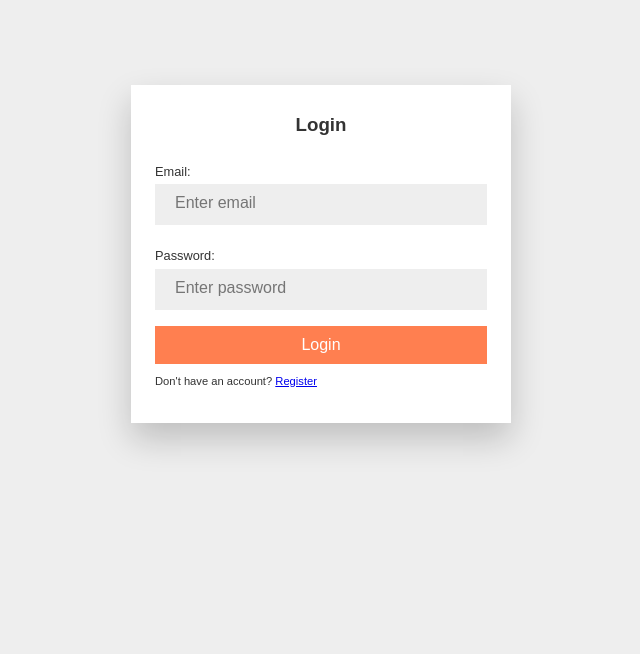
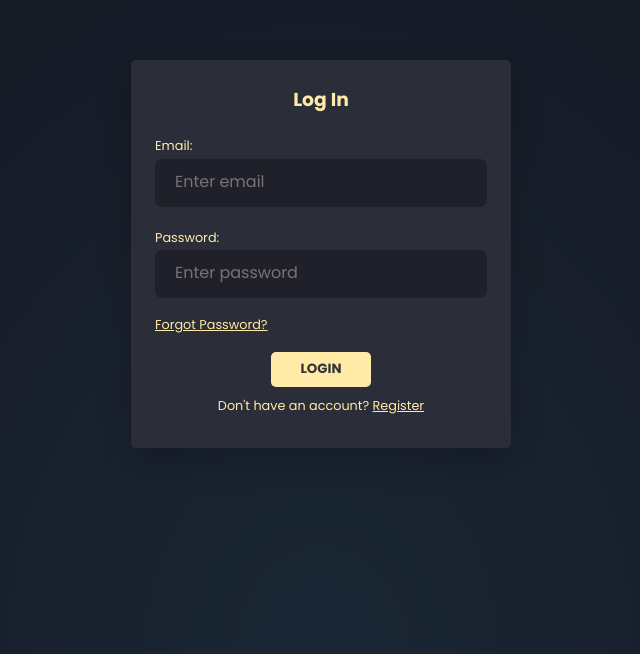
Before and after one commit to Strale2006/BlogIt-Front, a React (Create React App) app: page /login in a window 1280 px wide. Shown: the part 146-800 px from the top of the page, without its empty margins (319-959 px from the left). Built offline with nearby package versions, Linux system fonts and the light colour scheme.

Commit message:
Front commit new

```diff
--- a/src/components/screens/ForgotPasswordScreen.css
+++ b/src/components/screens/ForgotPasswordScreen.css
@@ -1,29 +1,51 @@
-.login-screen {
+@import url('https://fonts.googleapis.com/css?family=Poppins:400,500,600,700,800,900');
+
+*{
+    font-family: 'Poppins', sans-serif;
+
+}
+.forgotpassword-screen {
     width: 100%;
     height: 100vh;
     display: flex;
     justify-content: center;
     align-items: center;
+    background: radial-gradient(ellipse at bottom, #1B2735 0%, #12141d 100%);
 }
 
-.login-screen__form {
-    width: 380px;
+.forgotpassword-screen__form {
+    display: flex;
+    width: 450px;
     padding: 1.5rem;
     box-shadow: 0 1rem 2rem rgba(0, 0, 0, 0.2);
-    background: #fff;
+    background-color: #2b2e38;
+    flex-direction: column;
+    align-items: center;
 }
 
-.login-screen__title {
+.forgotpassword-screen__title {
     text-align: center;
     margin-bottom: 1rem;
 }
 
-.login-screen__forgotpassword {
-    font-size: 0.7rem;
+.forgotpassword-screen__forgotpassword {
+    font-size: 0.8rem;
 }
 
-.login-screen__subtext {
-    font-size: 0.7rem;
+.forgotpassword-screen__subtext {
+    font-size: 0.8rem;
     display: block;
     margin: 0.5rem 0;
 }
+
+.send-email__btn{
+    display: flex;
+    background-color: #ffeba7;
+    color: #333333;
+    font-weight: 700;
+    width: 140px;
+    height: 35px;
+    align-items: center;
+    justify-content: center;
+    border-radius: 5px;
+}
--- a/src/components/screens/ForgotPasswordScreen.js
+++ b/src/components/screens/ForgotPasswordScreen.js
@@ -42,7 +42,7 @@ const ForgotPasswordScreen = () => {
                 <div className="form-group">
                     <p className="forgotpassword-screen__subtext">
                         Please enter the email address you register your account with. We
-                        will send you reset password confirmation to this email
+                        will send you reset password confirmation to this email.
                     </p>
                     <label htmlFor="email">Email:</label>
                     <input
@@ -54,7 +54,7 @@ const ForgotPasswordScreen = () => {
                         onChange={(e) => setEmail(e.target.value)}
                     />
                 </div>
-                <button type="submit" className="btn btn-primary">
+                <button type="submit" className="btn btn-primary send-email__btn">
                     Send Email
                 </button>
             </form>
--- a/src/components/screens/LoginScreen.css
+++ b/src/components/screens/LoginScreen.css
@@ -1,16 +1,25 @@
+@import url('https://fonts.googleapis.com/css?family=Poppins:400,500,600,700,800,900');
+
 .login-screen {
+    font-family: 'Poppins', sans-serif;
     width: 100%;
     height: 100vh;
     display: flex;
     justify-content: center;
     align-items: center;
+    background: radial-gradient(ellipse at bottom, #1B2735 0%, #12141d 100%);
+    color: #ffeba7;
 }
 
-.login-screen__form {
+.login-screen_form {
+    display: flex;
+    flex-direction: column;
     width: 380px;
     padding: 1.5rem;
     box-shadow: 0 1rem 2rem rgba(0, 0, 0, 0.2);
-    background: #fff;
+    background-color: #2b2e38;
+    align-items: center;
+    border-radius: 5px;
 }
 
 .login-screen__title {
@@ -23,7 +32,23 @@
 }
 
 .login-screen__subtext {
-    font-size: 0.7rem;
+    font-size: 0.8rem;
     display: block;
     margin: 0.5rem 0;
+    color: #ffeba7;
 }
+
+.login-button{
+    background-color: #ffeba7;
+    border-radius: 5px;
+    width: 100px;
+    height: 35px;
+    border: none;
+    outline: none;
+    font-weight: 700;
+    color: #333333;
+}
+
+.subtext-link{
+    color: #ffeba7;
+}
--- a/src/components/screens/LoginScreen.js
+++ b/src/components/screens/LoginScreen.js
@@ -50,24 +50,27 @@ const LoginScreen = () => {
 
     return (
         <div className="login-screen">
-            <form onSubmit={loginHandler} className="login-screen__form">
-                <h3 className="login-screen__title">Login</h3>
+            <form onSubmit={loginHandler} className="login-screen_form">
+                <h3 className="login-screen__title">Log In</h3>
                 {error && <span className="error-message">{error}</span>}
 
                 <div className="form-group">
                     <label htmlFor="email">Email:</label>
-                    <input type="email" required id="email" placeholder="Enter email" value={email} onChange={(e) => setEmail(e.target.value)}/>
+                    <input className="login--input" type="email" required id="email" placeholder="Enter email" value={email} onChange={(e) => setEmail(e.target.value)}/>
                 </div>
 
                 <div className="form-group">
                     <label htmlFor="password">Password:</label>
-                    <input type="password" required id="password" placeholder="Enter password" value={password} onChange={(e) => setPassword(e.target.value)}/>
+                    <input className="login-input" type="password" required id="password" placeholder="Enter password" value={password} onChange={(e) => setPassword(e.target.value)}/>
+                    <span className="login-screen__subtext">
+                         <Link className="subtext-link" to="/forgotpassword">Forgot Password?</Link>
+                    </span>
                 </div>
 
-                <button type="submit" className="btn btn-primary">Login</button>
+                <button type="submit" className="login-button">LOGIN</button>
 
                 <span className="login-screen__subtext">
-                    Don't have an account? <Link to="/register">Register</Link>
+                    Don't have an account? <Link className="subtext-link" to="/register">Register</Link>
                 </span>
 
             </form>
--- a/src/components/screens/RegisterScreen.css
+++ b/src/components/screens/RegisterScreen.css
@@ -1,16 +1,27 @@
+@import url('https://fonts.googleapis.com/css?family=Poppins:400,500,600,700,800,900');
+
+*{
+    color: #ffeba7;
+    font-family: 'Poppins', sans-serif;
+}
+
 .register-screen {
     width: 100%;
     height: 100vh;
     display: flex;
     justify-content: center;
     align-items: center;
+    background: radial-gradient(ellipse at bottom, #1B2735 0%, #12141d 100%);
 }
 
 .register-screen__form {
+    display: flex;
+    flex-direction: column;
+    align-items: center;
     width: 380px;
     padding: 1.5rem;
     box-shadow: 0 1rem 2rem rgba(0, 0, 0, 0.2);
-    background: #fff;
+    background: #2b2e38;
 }
 
 .register-screen__title {
@@ -19,7 +30,19 @@
 }
 
 .register-screen__subtext {
-    font-size: 0.7rem;
+    font-size: 0.8rem;
     display: block;
     margin: 0.5rem 0;
 }
+
+.register-btn{
+    display: flex;
+    background-color: #ffeba7;
+    color: #333333;
+    font-weight: 700;
+    width: 100px;
+    height: 35px;
+    align-items: center;
+    justify-content: center;
+    border-radius: 5px;
+}
--- a/src/components/screens/RegisterScreen.js
+++ b/src/components/screens/RegisterScreen.js
@@ -53,7 +53,7 @@ const RegisterScreen = () => {
     return (
         <div className="register-screen">
             <form onSubmit={registerHandler} className="register-screen__form">
-                <h3 className="register-screen__title">Register</h3>
+                <h3 className="register-screen__title">Sign Up</h3>
                 {error && <span className="error-message">{error}</span>}
                 <div className="form-group">
                     <label htmlFor="name">Username:</label>
@@ -72,7 +72,7 @@ const RegisterScreen = () => {
                     <input type="password" required id="confirmpassword" placeholder="Confirm password" value={confirmPassword} onChange={(e) => setConfirmPassword(e.target.value)} />
                 </div>
 
-                <button type="submit" className="btn btn-primary">Register</button>
+                <button type="submit" className="btn btn-primary register-btn">Register</button>
 
                 <span className="register-screen__subtext">
                     Already have an account? <Link to="/login">Login</Link>
--- a/src/components/screens/ResetPasswordScreen.css
+++ b/src/components/screens/ResetPasswordScreen.css
@@ -1,19 +1,41 @@
+@import url('https://fonts.googleapis.com/css?family=Poppins:400,500,600,700,800,900');
+*{
+    font-family: 'Poppins', sans-serif;
+}
+
 .resetpassword-screen {
     width: 100%;
     height: 100vh;
     display: flex;
     justify-content: center;
     align-items: center;
+    background: radial-gradient(ellipse at bottom, #1B2735 0%, #12141d 100%);
+
 }
 
 .resetpassword-screen__form {
+    display: flex;
     width: 380px;
     padding: 1.5rem;
     box-shadow: 0 1rem 2rem rgba(0, 0, 0, 0.2);
-    background: #fff;
+    background-color: #2b2e38;
+    align-items: center;
+    flex-direction: column;
 }
 
 .resetpassword-screen__title {
     text-align: center;
     margin-bottom: 1rem;
 }
+
+.reset-pass__btn{
+    display: flex;
+    background-color: #ffeba7;
+    color: #333333;
+    font-weight: 700;
+    width: 175px;
+    height: 35px;
+    align-items: center;
+    justify-content: center;
+    border-radius: 5px;
+}
--- a/src/components/screens/ResetPasswordScreen.js
+++ b/src/components/screens/ResetPasswordScreen.js
@@ -87,7 +87,7 @@ const ResetPasswordScreen = ({ match }) => {
                         onChange={(e) => setConfirmPassword(e.target.value)}
                     />
                 </div>
-                <button type="submit" className="btn btn-primary">
+                <button type="submit" className="btn btn-primary reset-pass__btn">
                     Reset Password
                 </button>
             </form>
--- a/src/index.css
+++ b/src/index.css
@@ -1,3 +1,5 @@
+@import url('https://fonts.googleapis.com/css?family=Poppins:400,500,600,700,800,900');
+
 * {
     margin: 0;
     padding: 0;
@@ -26,9 +28,11 @@ body {
     padding: 10px 20px;
     border: none;
     border-bottom: 3px solid transparent;
-    background-color: #eee;
+    background-color: #1f2029;
+    color: #56575a;
     outline-width: 0;
     font-size: 1rem;
+    border-radius: 7px;
 }
 
 .form-group input:focus {
@@ -53,21 +57,25 @@ body {
 }
 
 .error-message {
+    font-family: 'Poppins', sans-serif;
     width: 100%;
     display: inline-block;
     padding: 5px;
-    background: red;
-    color: #fff;
+    background: #1d1e26;
+    color: #7c7d81;
     text-align: center;
     margin: 0.5rem 0;
+    border-radius: 10px;
 }
 
 .success-message {
+    font-family: 'Poppins', sans-serif;
     width: 100%;
     display: inline-block;
     padding: 5px;
-    background: green;
-    color: #fff;
+    background: #1d1e26;
+    color: #7c7d81;
     text-align: center;
     margin: 0.5rem 0;
+    border-radius: 10px;
 }
```
